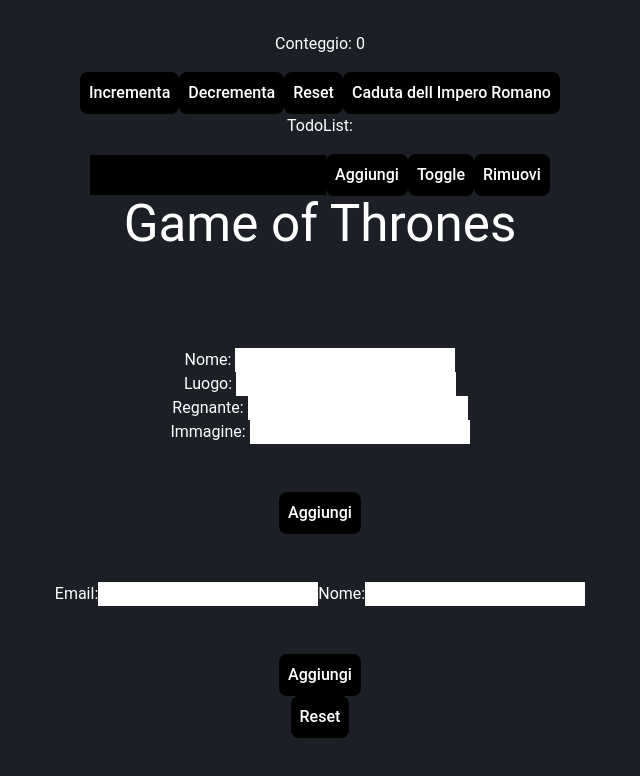
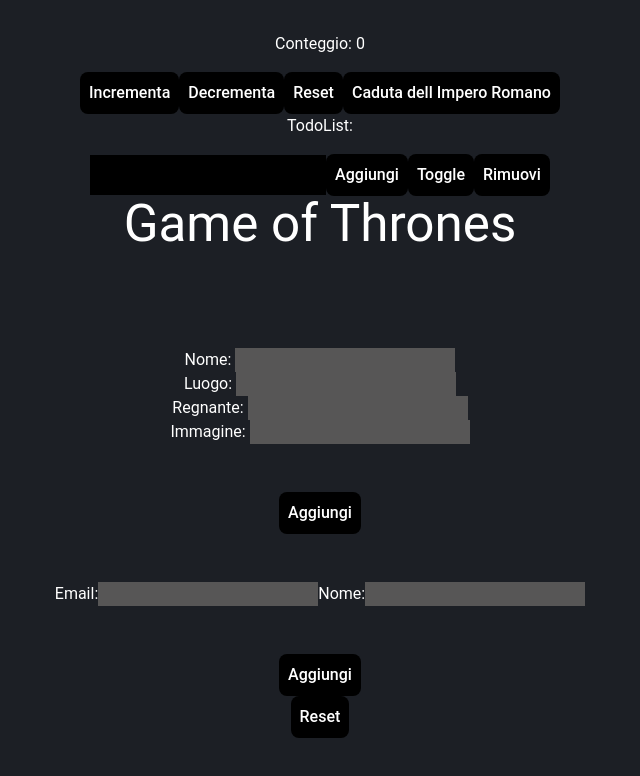
Before and after one commit to PyotrWrangel/Characters, a React (Vite) app: page / in a window 1280 px wide. Shown: the top 776 px of the page, without its empty margins (320-960 px from the left). Built offline with nearby package versions, Linux system fonts and the light colour scheme; no server answers.

Commit message:
added input color

```diff
--- a/src/App.css
+++ b/src/App.css
@@ -59,3 +59,7 @@ body {
   pointer-events: none; /* Disabilita il click */
   opacity: 0.6; /* Effetto visivo di disabilitazione */
 }
+
+input {
+  background-color: rgb(87, 86, 86) !important;
+}
```
